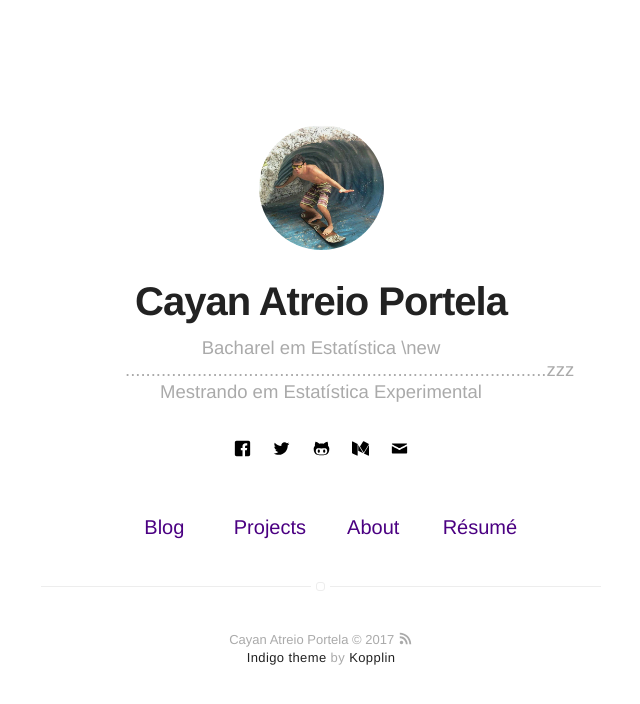
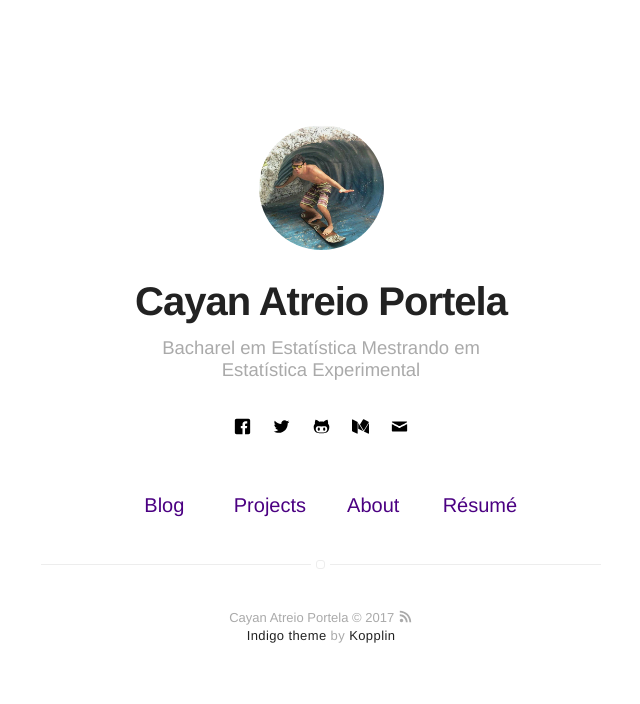
Before and after one commit to Cayan-Portela/cayan-portela.github.io, a Jekyll site: the page built from index.html, in a window 1280 px wide. Shown: the top 704 px of the page, without its empty margins (319-959 px from the left). Built offline with Jekyll 4.4.1, drawn with Linux system fonts in a browser that asks for light colours.

Commit message:
Update _config.yml

```diff
--- a/_config.yml
+++ b/_config.yml
@@ -1,7 +1,8 @@
 # main text of home
 name: Cayan Atreio Portela
 bio: |
-  Bacharel em Estatística \new ..................................................................................zzz
+  Bacharel em Estatística
+
 
   Mestrando em Estatística Experimental
 
```
